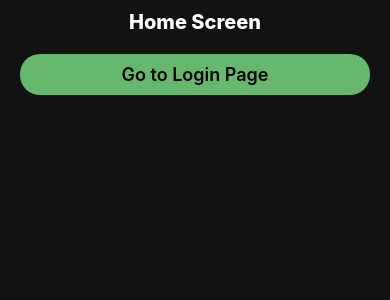
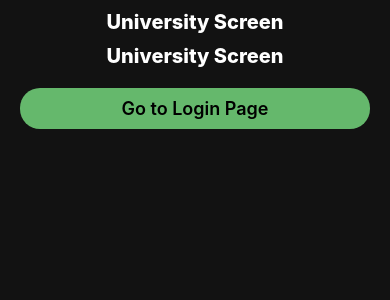
Before and after one commit to AyujVerma/MealMatch, a React Native app: screen /University in a window 390 px wide. Shown: the top 300 px of the page. Built offline with nearby package versions, Linux system fonts and the light colour scheme.

Commit message:
create University tab

```diff
--- a/App.js
+++ b/App.js
@@ -4,6 +4,7 @@ import { NavigationContainer } from '@react-navigation/native';
 import { createNativeStackNavigator } from '@react-navigation/native-stack';
 import HomeScreen from './Home';
 import Login from './Login';
+import University from './University';
 
 
 const Stack = createNativeStackNavigator();
@@ -15,6 +16,7 @@ function App() {
           screenOptions={{
             headerShown: false,
           }}>
+        <Stack.Screen name="University" component={University} />
         <Stack.Screen name="Home" component={HomeScreen} />
         <Stack.Screen name="Login" component={Login} />
       </Stack.Navigator>
--- a/Login.js
+++ b/Login.js
@@ -22,7 +22,7 @@ export default function Login({navigation}) {
             justifyContent: 'center',
             alignItems: 'center',
           }}
-          onPress={() => navigation.navigate('App')}>
+          onPress={() => navigation.navigate('Home')}>
           <Text style={{color: 'black', fontWeight: '600', fontSize: 18}}>
             Go to Home Page
           </Text>
--- /dev/null
+++ b/University.js
@@ -0,0 +1,50 @@
+import React from 'react';
+import {
+    Dimensions,
+    SafeAreaView,
+    ScrollView,
+    StyleSheet,
+    Text,
+    TouchableOpacity,
+} from 'react-native';
+
+export default function University({ navigation }) {
+
+    return (
+        <SafeAreaView style={styles.mainView}>
+            <ScrollView>
+                <Text style={styles.title}>University Screen</Text>
+                <Text style={styles.title}>University Screen</Text>
+                <TouchableOpacity
+                    style={{
+                        margin: 20,
+                        backgroundColor: '#65b86c',
+                        borderRadius: 20,
+                        padding: 10,
+                        justifyContent: 'center',
+                        alignItems: 'center',
+                    }}
+                    onPress={() => navigation.navigate('Login')}>
+                    <Text style={{ color: 'black', fontWeight: '600', fontSize: 18 }}>
+                        Go to Login Page
+                    </Text>
+                </TouchableOpacity>
+            </ScrollView>
+        </SafeAreaView>
+    );
+}
+
+const styles = StyleSheet.create({
+    mainView: {
+        height: Dimensions.get('window').height,
+        width: Dimensions.get('window').width,
+        backgroundColor: '#121212',
+    },
+    title: {
+        fontSize: 20,
+        fontWeight: '800',
+        textAlign: 'center',
+        marginTop: 10,
+        color: 'white',
+    },
+});
```
